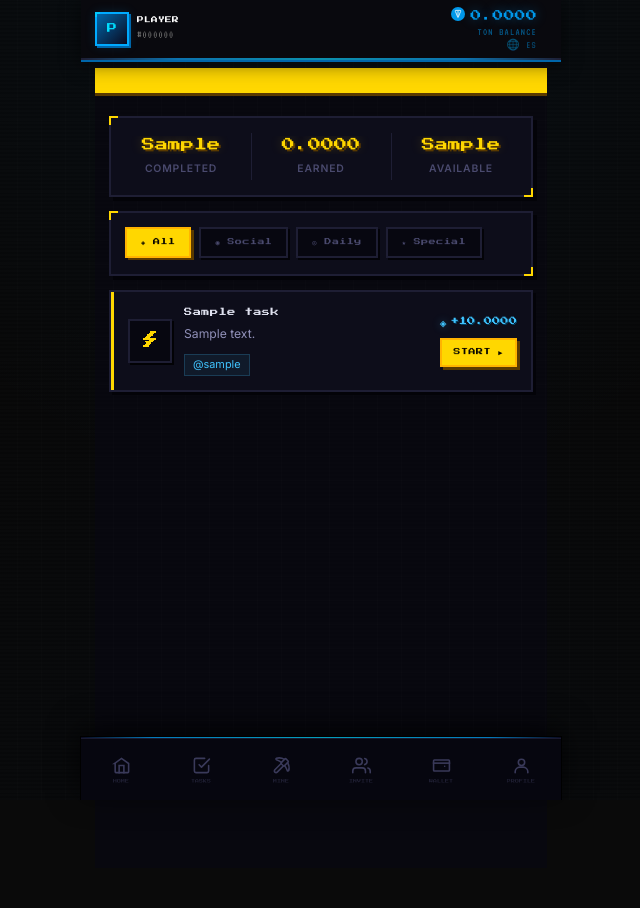
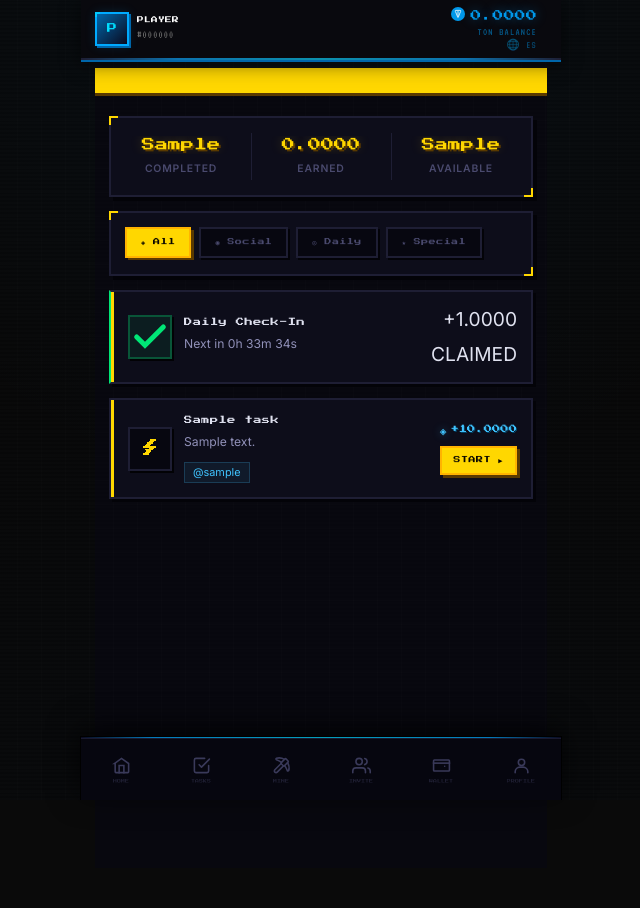
Before and after one commit to isaacmanual3-rgb/mibot, a Flask app: template templates/tasks.html in a window 1280 px wide. Shown: the top 908 px of the page, without its empty margins (319-959 px from the left). Run offline with Flask 3, Linux system fonts and the light colour scheme; the template is opened without the code that fills it: most values are stand-ins (such as "Sample title", 1, 10 or a date in 2020); some libraries are stand-ins or nearby versions.

Commit message:
Add files via upload

```diff
--- a/templates/tasks.html
+++ b/templates/tasks.html
@@ -874,6 +874,50 @@
       </div>
     </div>
 
+    <!-- ── CHECK-IN DIARIO (sistema propio, cada 24 horas) ── -->
+    <div class="tq-list" style="margin-bottom:0">
+      <div class="tq-task" id="checkinCard" style="border-left-color:#00e676">
+        <div class="tq-task-icon {% if not checkin.can_claim %}done{% endif %}" id="checkinIcon">
+          {% if checkin.can_claim %}
+          <svg viewBox="0 0 24 24" fill="none" stroke="#00e676" stroke-width="2" stroke-linecap="round">
+            <rect x="3" y="4" width="18" height="18" rx="2"/>
+            <line x1="16" y1="2" x2="16" y2="6"/><line x1="8" y1="2" x2="8" y2="6"/>
+            <line x1="3" y1="10" x2="21" y2="10"/>
+          </svg>
+          {% else %}
+          <svg viewBox="0 0 24 24" fill="none" stroke="#00e676" stroke-width="3" stroke-linecap="round">
+            <polyline points="20 6 9 17 4 12"/>
+          </svg>
+          {% endif %}
+        </div>
+        <div class="tq-task-body">
+          <div class="tq-task-title">{{ t.tq_checkin_title if t.tq_checkin_title != 'tq_checkin_title' else 'Daily Check-In' }}</div>
+          <div class="tq-task-desc" id="checkinDesc">
+            {% if checkin.can_claim %}
+              {{ t.tq_checkin_desc if t.tq_checkin_desc != 'tq_checkin_desc' else 'Claim your daily reward' }}
+            {% else %}
+              <span id="checkinCountdown" data-seconds="{{ checkin.seconds_until_next }}">…</span>
+            {% endif %}
+          </div>
+          {% if checkin.streak > 0 %}
+          <div style="font-size:0.7rem;color:#ffd700;margin-top:4px">
+            🔥 {{ checkin.streak }} {{ t.tq_checkin_streak if t.tq_checkin_streak != 'tq_checkin_streak' else 'day streak' }}
+          </div>
+          {% endif %}
+        </div>
+        <div class="tq-task-right">
+          <div class="tq-task-reward">+{{ '%.4f'|format(checkin.total_reward) }}</div>
+          {% if checkin.can_claim %}
+          <button class="tq-btn-start" id="checkinBtn" onclick="claimCheckin()">
+            {{ t.tq_claim if t.tq_claim != 'tq_claim' else 'CLAIM' }} ▸
+          </button>
+          {% else %}
+          <span class="tq-btn-done">{{ t.tq_claimed if t.tq_claimed != 'tq_claimed' else 'CLAIMED' }}</span>
+          {% endif %}
+        </div>
+      </div>
+    </div>
+
     <!-- ── TASKS LIST ── -->
     <div class="tq-list">
       {% if tasks %}
@@ -1004,6 +1048,78 @@
 let currentTaskId = null;
 let currentChannelId = null;
 
+// ══════════════════════════════════════════════
+// CHECK-IN DIARIO (sistema propio, cada 24 horas)
+// ══════════════════════════════════════════════
+async function claimCheckin() {
+  var btn = document.getElementById('checkinBtn');
+  if (!btn || btn.disabled) return;
+  btn.disabled = true;
+  btn.innerHTML = '<span class="tq-spinner"></span>';
+
+  // Seguridad: si tarda demasiado, restaurar el botón
+  var safety = setTimeout(function () {
+    btn.disabled = false;
+    btn.innerHTML = 'CLAIM ▸';
+  }, 8000);
+
+  try {
+    const res = await fetch('/api/checkin', {
+      method: 'POST',
+      headers: { 'Content-Type': 'application/json' },
+      body: JSON.stringify({})
+    });
+    const data = await res.json();
+    clearTimeout(safety);
+
+    if (data.success) {
+      showToast(data.message || ('+' + data.reward + ' TON'), 'success');
+      setTimeout(function () { location.reload(); }, 700);
+    } else {
+      showToast(data.message || 'Not available yet', 'error');
+      // Si ya estaba reclamado, recargar para mostrar la cuenta regresiva
+      if (data.already_claimed) {
+        setTimeout(function () { location.reload(); }, 900);
+      } else {
+        btn.disabled = false;
+        btn.innerHTML = 'CLAIM ▸';
+      }
+    }
+  } catch (e) {
+    clearTimeout(safety);
+    showToast('Connection error', 'error');
+    btn.disabled = false;
+    btn.innerHTML = 'CLAIM ▸';
+  }
+}
+
+// Cuenta regresiva hasta el próximo check-in
+(function () {
+  var el = document.getElementById('checkinCountdown');
+  if (!el) return;
+  var secs = parseInt(el.getAttribute('data-seconds') || '0', 10);
+
+  function fmt(s) {
+    if (s <= 0) return '';
+    var h = Math.floor(s / 3600);
+    var m = Math.floor((s % 3600) / 60);
+    var sec = s % 60;
+    return 'Next in ' + h + 'h ' + m + 'm ' + sec + 's';
+  }
+
+  function tick() {
+    if (secs <= 0) {
+      // Ya se puede reclamar: recargar para mostrar el botón
+      location.reload();
+      return;
+    }
+    el.textContent = fmt(secs);
+    secs--;
+    setTimeout(tick, 1000);
+  }
+  tick();
+})();
+
 function startTask(taskId, link, channelId) {
   currentTaskId = taskId;
   currentChannelId = channelId;
```
